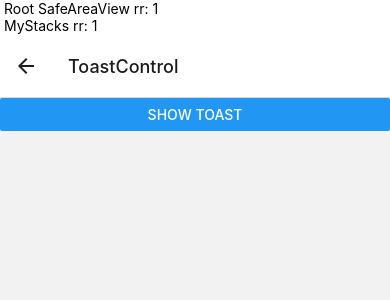
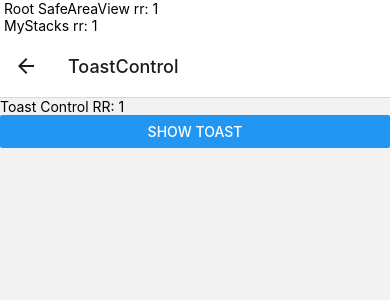
Before and after one commit to johntheZ/Expo-Clean-Slate, a React Native app: screen /ToastControl in a window 390 px wide. Shown: the top 300 px of the page. Built offline with nearby package versions, Linux system fonts and the light colour scheme.

Commit message:
added rerender counter

```diff
--- a/src/views/ToastControl.js
+++ b/src/views/ToastControl.js
@@ -13,8 +13,9 @@ import {
 } from 'react-native';
 import Toast from 'react-native-toast-message';
 
-
+let rr = 0;
 export function ToastControl() {
+    rr++;
     const showToast = () => {
         Toast.show({
             type: 'success',
@@ -25,6 +26,7 @@ export function ToastControl() {
 
     return (
         <View>
+            <Text>{"Toast Control RR: " + rr}</Text>
             <Button
                 title='show toast'
                 onPress={showToast}
```
